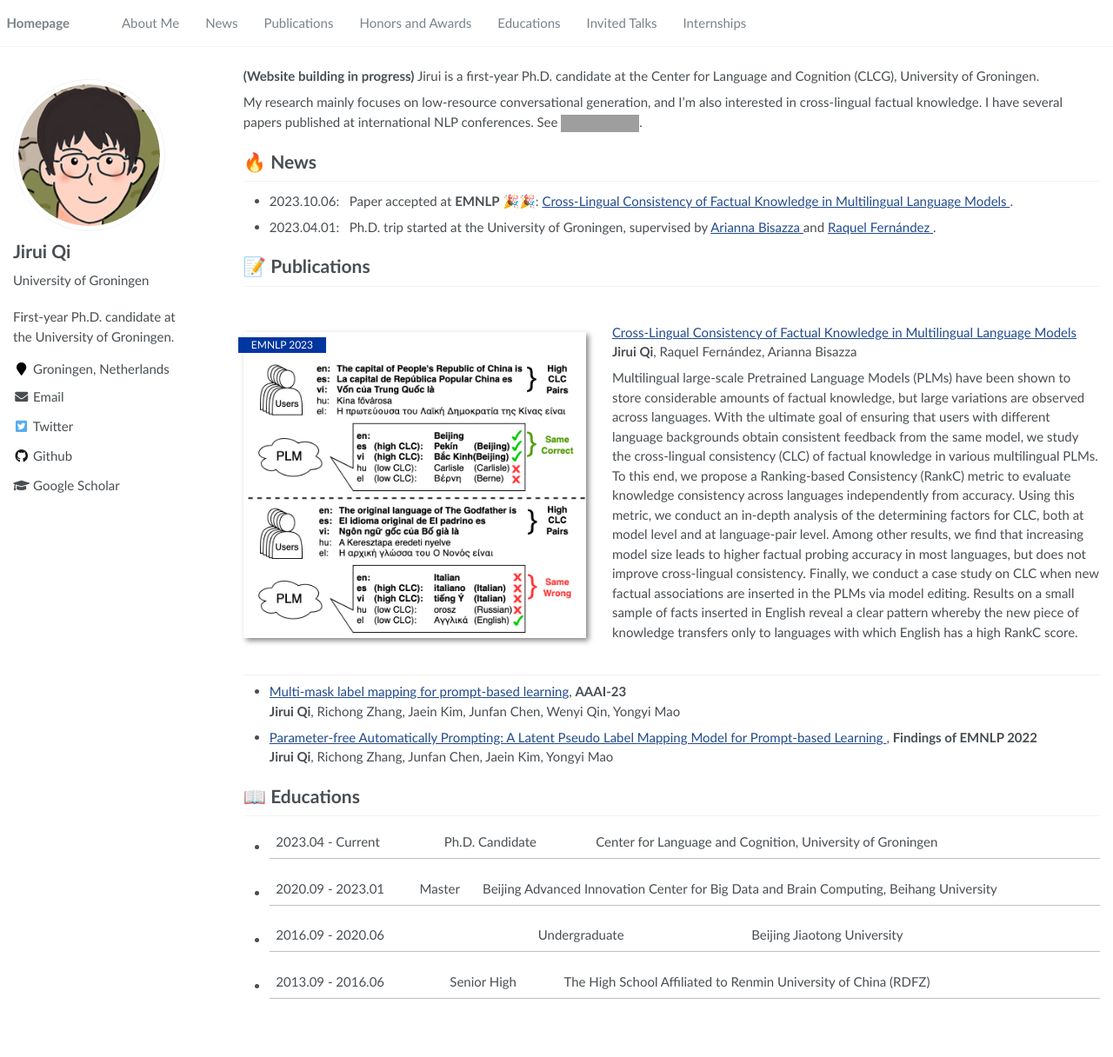
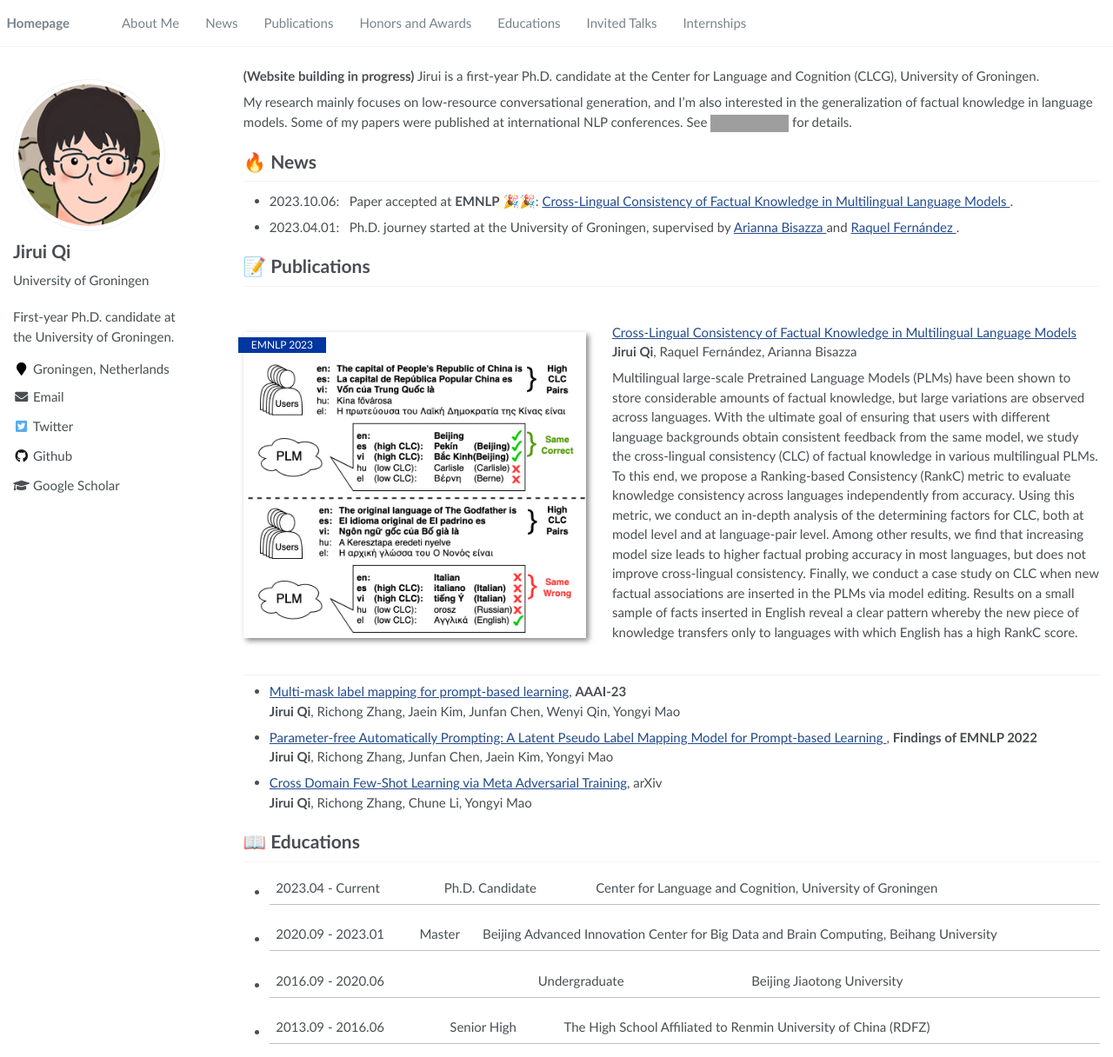
Before and after one commit to RayeRen/acad-homepage.github.io, a Jekyll site: the page built from _pages/about.md, in a window 1280 px wide and 1216 px high. Shown: the whole window at 87% size. Built offline with Jekyll 4.4.1, drawn with Linux system fonts in a browser that asks for light colours; grey boxes are pictures that could not be loaded.

Commit message:
Update about.md

```diff
--- a/_pages/about.md
+++ b/_pages/about.md
@@ -19,13 +19,13 @@ redirect_from:
 
 <b> (Website building in progress) </b> Jirui is a first-year Ph.D. candidate at the Center for Language and Cognition (CLCG), University of Groningen.
 
-My research mainly focuses on low-resource conversational generation, and I'm also interested in cross-lingual factual knowledge.
-I have several papers published at international NLP conferences. See <a href='[https://scholar.google.com/citations?user=DhtAFkwAAAAJ](https://scholar.google.nl/citations?hl=en&user=bN9bPVUAAAAJ)'><img src="https://img.shields.io/endpoint?url={{ url | url_encode }}&logo=Google%20Scholar&labelColor=f6f6f6&color=9cf&style=flat&label=citations"></a>.
+My research mainly focuses on low-resource conversational generation, and I'm also interested in the generalization of factual knowledge in language models.
+Some of my papers were published at international NLP conferences. See <a href='[https://scholar.google.com/citations?user=DhtAFkwAAAAJ](https://scholar.google.nl/citations?hl=en&user=bN9bPVUAAAAJ)'><img src="https://img.shields.io/endpoint?url={{ url | url_encode }}&logo=Google%20Scholar&labelColor=f6f6f6&color=9cf&style=flat&label=citations"></a> for details.
 
 
 # 🔥 News
 - 2023.10.06: &nbsp; Paper accepted at **EMNLP** 🎉🎉: <a href='https://arxiv.org/abs/2310.10378'> Cross-Lingual Consistency of Factual Knowledge in Multilingual Language Models </a>.
-- 2023.04.01: &nbsp; Ph.D. trip started at the University of Groningen, supervised by <a href='https://www.cs.rug.nl/~bisazza/'> Arianna Bisazza </a>  and <a href='https://staff.fnwi.uva.nl/r.fernandezrovira/'> Raquel Fernández </a>.
+- 2023.04.01: &nbsp; Ph.D. journey started at the University of Groningen, supervised by <a href='https://www.cs.rug.nl/~bisazza/'> Arianna Bisazza </a>  and <a href='https://staff.fnwi.uva.nl/r.fernandezrovira/'> Raquel Fernández </a>.
 
 # 📝 Publications
 
@@ -42,6 +42,7 @@ Multilingual large-scale Pretrained Language Models (PLMs) have been shown to st
 - [Multi-mask label mapping for prompt-based learning](https://ojs.aaai.org/index.php/AAAI/article/view/26579), **AAAI-23** <br> **Jirui Qi**, Richong Zhang, Jaein Kim, Junfan Chen, Wenyi Qin, Yongyi Mao
 - [Parameter-free Automatically Prompting: A Latent Pseudo Label Mapping Model for Prompt-based Learning
 ](https://aclanthology.org/2022.findings-emnlp.291/), **Findings of EMNLP 2022** <br> **Jirui Qi**, Richong Zhang, Junfan Chen, Jaein Kim, Yongyi Mao
+- [Cross Domain Few-Shot Learning via Meta Adversarial Training](https://arxiv.org/abs/2202.05713), arXiv <br> **Jirui Qi**, Richong Zhang, Chune Li, Yongyi Mao
 
 # 📖 Educations
 - 2023.04 - Current | Ph.D. Candidate | Center for Language and Cognition, University of Groningen
```
